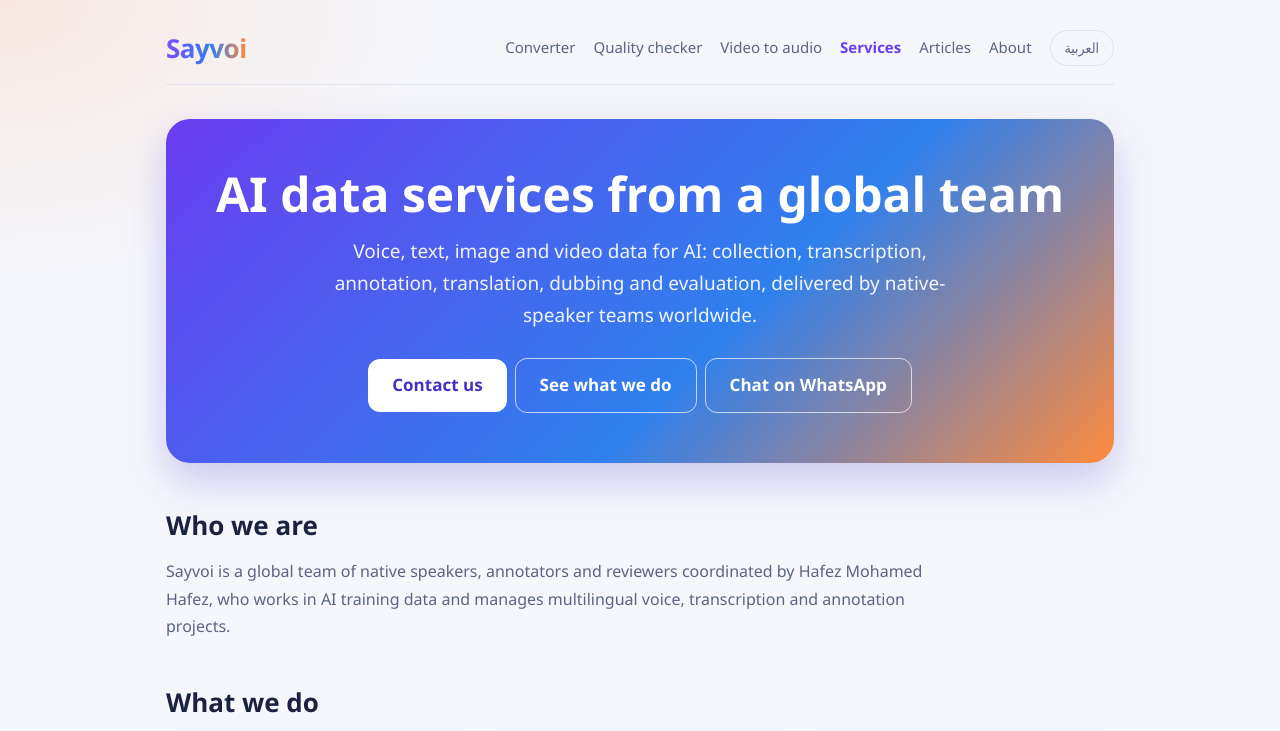
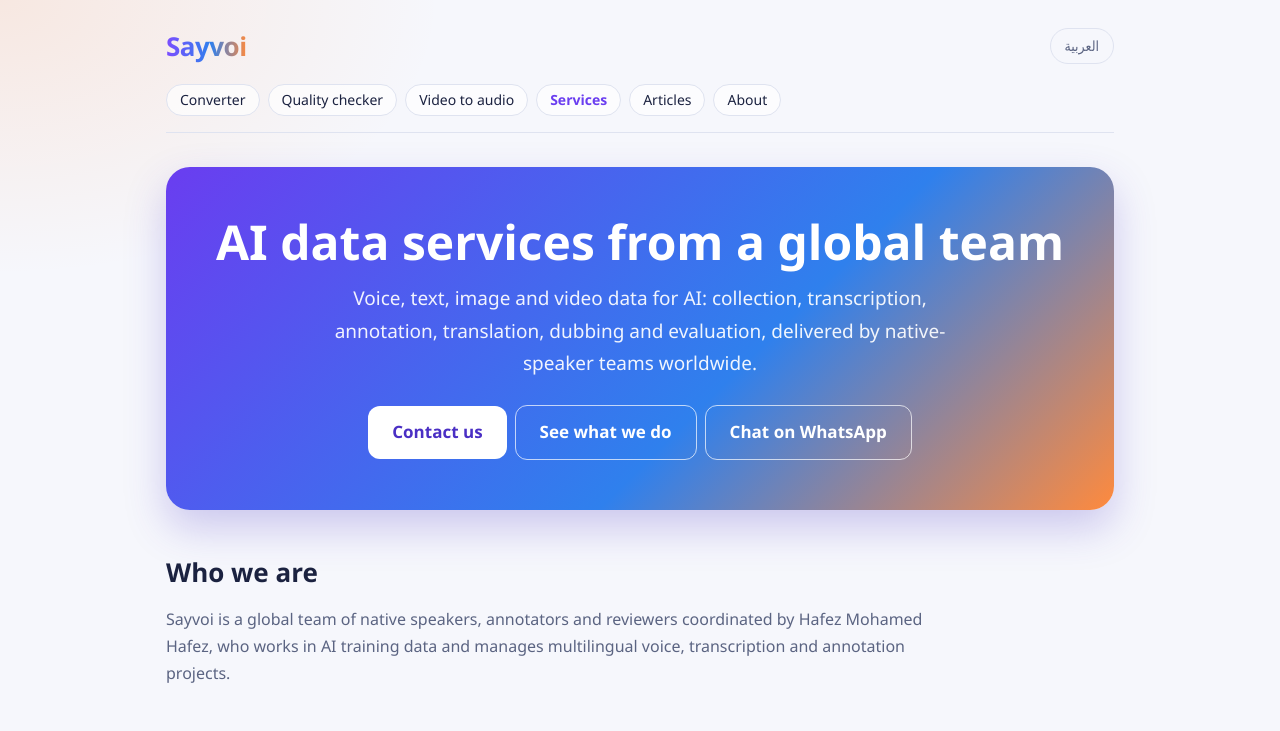
Before and after one commit to wrecker0000000-tech/sayvoi-site, a plain HTML site: page services/index.html in a window 1280 px wide. Shown: the top 731 px of the page. Drawn offline with Linux system fonts and the light colour scheme.

Commit message:
Add files via upload

```diff
--- a/services/index.html
+++ b/services/index.html
@@ -81,6 +81,17 @@ footer p{margin:6px 0}
 .fine{color:var(--muted);font-size:13px;margin-top:10px}
 .contact .mails{display:flex;flex-wrap:wrap;gap:10px;justify-content:center;margin-top:6px}
 .contact .mails a{background:#f4f1ff;border:1px solid var(--line);border-radius:12px;padding:10px 16px;text-decoration:none;font-weight:600}
+/* nav v2 */
+nav.top,.top{gap:8px 8px;padding:4px 0 16px}
+nav.top .brand,.top .brand{order:0;font-size:26px;margin-inline-end:auto}
+nav.top .lang,.top .lang{order:1}
+nav.top::before,.top::before{content:"";order:2;flex-basis:100%;height:0}
+nav.top a:not(.brand),.top a.nl{order:2;font-size:14px;line-height:1.4;padding:5px 13px;border:1px solid var(--line);border-radius:99px;background:rgba(255,255,255,.7);color:var(--ink);white-space:nowrap;transition:background .15s,border-color .15s,color .15s}
+nav.top a:not(.brand):hover,.top a.nl:hover{border-color:var(--accent);color:var(--accent);background:#fff}
+nav.top a.on,.top a.nl.on{background:var(--grad);color:#fff;border-color:transparent;font-weight:700;padding:5px 14px}
+nav.top a.on:hover,.top a.nl.on:hover{color:#fff}
+@media (max-width:520px){nav.top a:not(.brand),.top a.nl{font-size:13px;padding:4px 11px}}
+/* /nav v2 */
 </style>
 </head>
 <body>
```
Also changed, not shown: index.html (+11 -0 lines).
